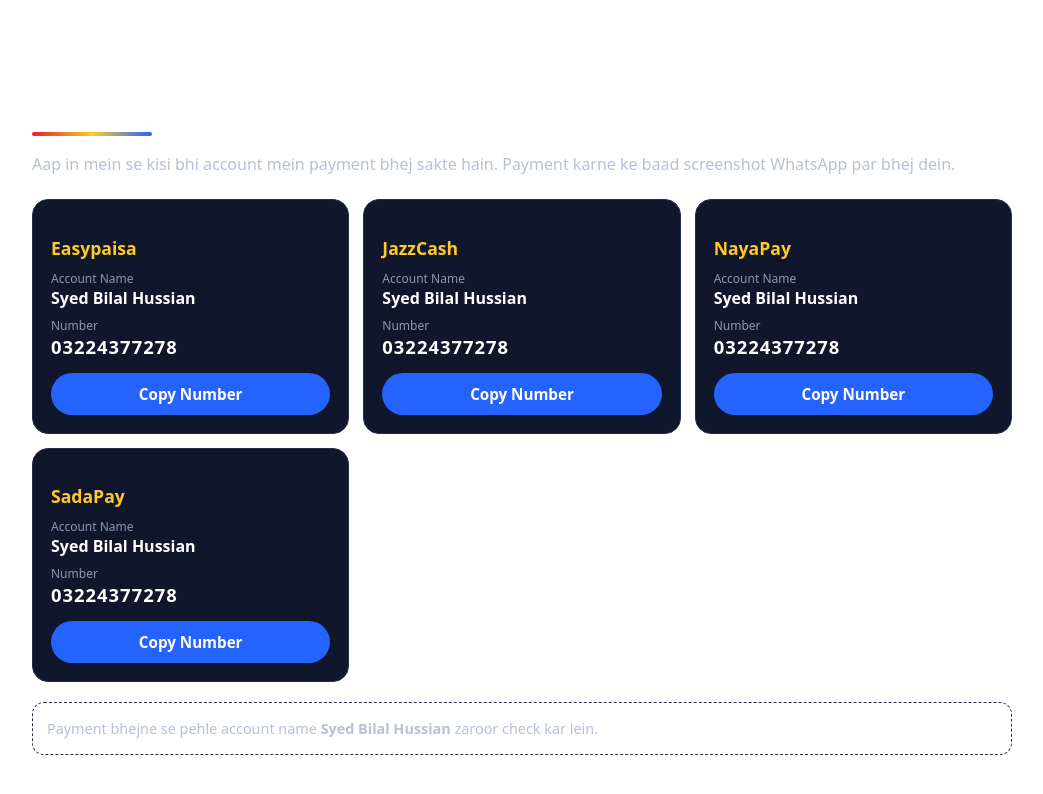
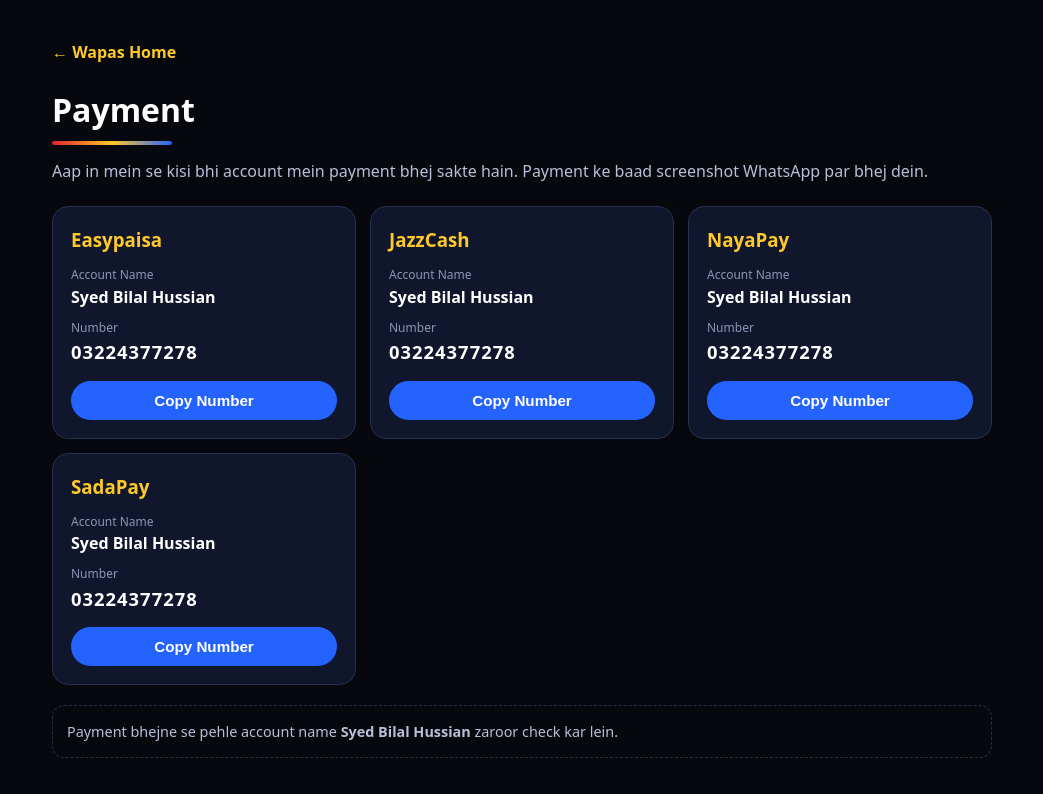
Before and after one commit to syedahsa247-design/HD-Vision-Opticics, a plain HTML site: page index.html in a window 1280 px wide. Shown: the whole page, without its empty margins (118-1161 px from the left). Drawn offline with Linux system fonts and the light colour scheme.

Commit message:
Refactor payment section and update text

```diff
--- a/index.html
+++ b/index.html
@@ -1,82 +1,77 @@
-<!-- ===== PAYMENT SECTION START ===== -->
+<!DOCTYPE html>
+<html lang="en">
+<head>
+<meta charset="utf-8">
+<meta name="viewport" content="width=device-width, initial-scale=1">
+<meta name="theme-color" content="#07080d">
+<title>Payment - HD Vision Opticics</title>
 <style>
-#payment{max-width:980px;margin:0 auto;padding:48px 20px;font-family:Sora,system-ui,sans-serif;color:#fff}
-#payment h2{font-size:2rem;font-weight:800;margin-bottom:6px}
-#payment .bar{width:120px;height:4px;border-radius:4px;background:linear-gradient(90deg,#e0212f,#ffc928,#2563ff);margin-bottom:14px}
-#payment .sub{color:#b8c0d8;margin-bottom:22px;line-height:1.6}
-#payment .grid{display:grid;grid-template-columns:repeat(auto-fit,minmax(240px,1fr));gap:14px}
-#payment .card{background:var(--cd,#10162b);border:1px solid var(--ln,#25304f);border-radius:16px;padding:18px}
-#payment .card h3{font-size:1.1rem;margin-bottom:10px;color:#ffc928}
-#payment .lbl{font-size:.75rem;color:#8d97b5;margin-top:8px}
-#payment .val{font-weight:700;font-size:1rem}
-#payment .num{font-size:1.15rem;letter-spacing:1px}
-#payment button{margin-top:14px;width:100%;padding:11px;border:0;border-radius:999px;background:#2563ff;color:#fff;font-weight:700;font-family:inherit;font-size:.95rem;cursor:pointer}
-#payment button.done{background:#1faa59}
-#payment .note{margin-top:20px;padding:14px;border-radius:12px;border:1px dashed #25304f;color:#b8c0d8;font-size:.9rem;line-height:1.6}
+*{box-sizing:border-box;margin:0}
+body{font-family:system-ui,sans-serif;background:#07080d;color:#fff;line-height:1.6}
+.wrap{max-width:980px;margin:0 auto;padding:40px 20px}
+a.back{color:#ffc928;text-decoration:none;font-weight:700}
+h1{font-size:2rem;font-weight:800;margin:18px 0 6px}
+.bar{width:120px;height:4px;border-radius:4px;background:linear-gradient(90deg,#e0212f,#ffc928,#2563ff);margin-bottom:14px}
+.sub{color:#b8c0d8;margin-bottom:22px}
+.grid{display:grid;grid-template-columns:repeat(auto-fit,minmax(240px,1fr));gap:14px}
+.card{background:#10162b;border:1px solid #25304f;border-radius:16px;padding:18px}
+.card h3{color:#ffc928;margin-bottom:10px}
+.lbl{font-size:.75rem;color:#8d97b5;margin-top:8px}
+.val{font-weight:700}
+.num{font-size:1.15rem;letter-spacing:1px}
+button{margin-top:14px;width:100%;padding:11px;border:0;border-radius:999px;background:#2563ff;color:#fff;font-weight:700;font-size:.95rem;cursor:pointer}
+button.done{background:#1faa59}
+.note{margin-top:20px;padding:14px;border-radius:12px;border:1px dashed #25304f;color:#b8c0d8;font-size:.9rem}
 </style>
-
-<section id="payment">
-  <h2>Payment</h2>
+</head>
+<body>
+<div class="wrap">
+  <a class="back" href="index.html">← Wapas Home</a>
+  <h1>Payment</h1>
   <div class="bar"></div>
-  <p class="sub">Aap in mein se kisi bhi account mein payment bhej sakte hain. Payment karne ke baad screenshot WhatsApp par bhej dein.</p>
+  <p class="sub">Aap in mein se kisi bhi account mein payment bhej sakte hain. Payment ke baad screenshot WhatsApp par bhej dein.</p>
 
   <div class="grid">
-    <div class="card">
-      <h3>Easypaisa</h3>
-      <div class="lbl">Account Name</div>
-      <div class="val">Syed Bilal Hussian</div>
-      <div class="lbl">Number</div>
-      <div class="val num">03224377278</div>
-      <button onclick="copyNum(this,'03224377278')">Copy Number</button>
-    </div>
+    <div class="card"><h3>Easypaisa</h3>
+      <div class="lbl">Account Name</div><div class="val">Syed Bilal Hussian</div>
+      <div class="lbl">Number</div><div class="val num">03224377278</div>
+      <button onclick="copyNum(this,'03224377278')">Copy Number</button></div>
 
-    <div class="card">
-      <h3>JazzCash</h3>
-      <div class="lbl">Account Name</div>
-      <div class="val">Syed Bilal Hussian</div>
-      <div class="lbl">Number</div>
-      <div class="val num">03224377278</div>
-      <button onclick="copyNum(this,'03224377278')">Copy Number</button>
-    </div>
+    <div class="card"><h3>JazzCash</h3>
+      <div class="lbl">Account Name</div><div class="val">Syed Bilal Hussian</div>
+      <div class="lbl">Number</div><div class="val num">03224377278</div>
+      <button onclick="copyNum(this,'03224377278')">Copy Number</button></div>
 
-    <div class="card">
-      <h3>NayaPay</h3>
-      <div class="lbl">Account Name</div>
-      <div class="val">Syed Bilal Hussian</div>
-      <div class="lbl">Number</div>
-      <div class="val num">03224377278</div>
-      <button onclick="copyNum(this,'03224377278')">Copy Number</button>
-    </div>
+    <div class="card"><h3>NayaPay</h3>
+      <div class="lbl">Account Name</div><div class="val">Syed Bilal Hussian</div>
+      <div class="lbl">Number</div><div class="val num">03224377278</div>
+      <button onclick="copyNum(this,'03224377278')">Copy Number</button></div>
 
-    <div class="card">
-      <h3>SadaPay</h3>
-      <div class="lbl">Account Name</div>
-      <div class="val">Syed Bilal Hussian</div>
-      <div class="lbl">Number</div>
-      <div class="val num">03224377278</div>
-      <button onclick="copyNum(this,'03224377278')">Copy Number</button>
-    </div>
+    <div class="card"><h3>SadaPay</h3>
+      <div class="lbl">Account Name</div><div class="val">Syed Bilal Hussian</div>
+      <div class="lbl">Number</div><div class="val num">03224377278</div>
+      <button onclick="copyNum(this,'03224377278')">Copy Number</button></div>
   </div>
 
   <div class="note">Payment bhejne se pehle account name <b>Syed Bilal Hussian</b> zaroor check kar lein.</div>
-</section>
+</div>
 
 <script>
 function copyNum(btn,num){
   var done=function(){
     var old=btn.textContent;
-    btn.textContent="Copied ✓";
-    btn.classList.add("done");
+    btn.textContent="Copied ✓";btn.classList.add("done");
     setTimeout(function(){btn.textContent=old;btn.classList.remove("done")},1800);
   };
   if(navigator.clipboard&&navigator.clipboard.writeText){
     navigator.clipboard.writeText(num).then(done).catch(done);
   }else{
-    var t=document.createElement("textarea");
-    t.value=num;document.body.appendChild(t);t.select();
+    var t=document.createElement("textarea");t.value=num;
+    document.body.appendChild(t);t.select();
     try{document.execCommand("copy")}catch(e){}
     document.body.removeChild(t);done();
   }
 }
 </script>
-<!-- ===== PAYMENT SECTION END ===== -->
+</body>
+</html>
```
